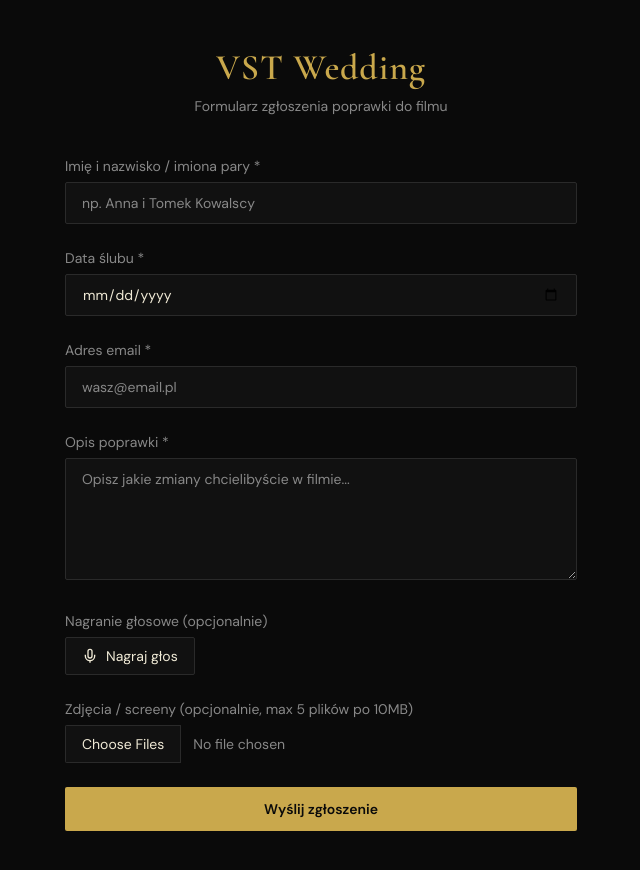
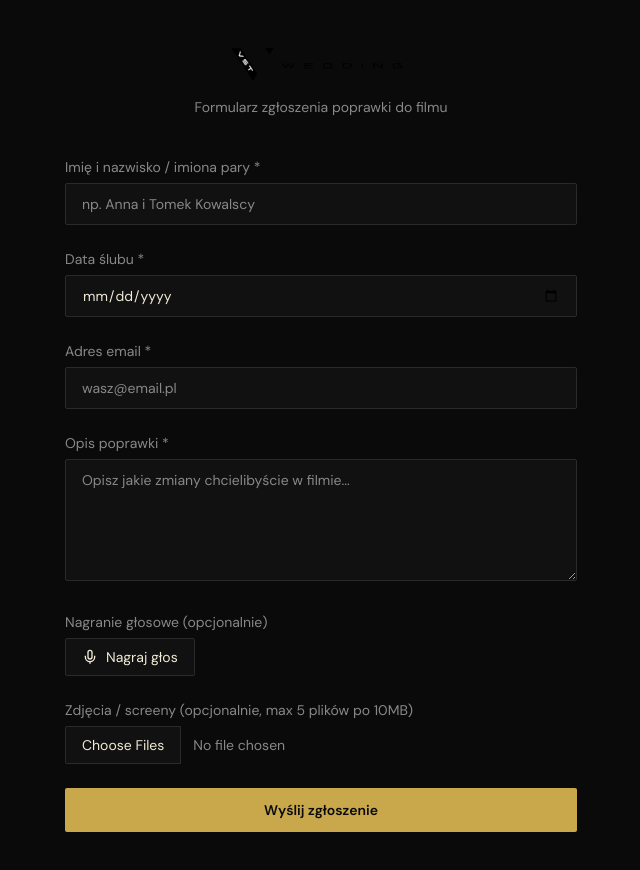
Before and after one commit to Smoothy15/vst-zgloszenia, a Next.js app: page /zgloszenie in a window 1280 px wide. Shown: the top 870 px of the page, without its empty margins (319-959 px from the left). Built offline with nearby package versions, Linux system fonts and the light colour scheme.

Commit message:
Homepage → panel, add logo/favicon, embed form for WordPress
- / redirects to /panel (login required)
- /zgloszenie/embed — clean form for iframe embedding
- Logo and favicon added
- All pages use VST Wedding logo image

```diff
--- a/src/app/(public)/moje-zgloszenie/[token]/page.tsx
+++ b/src/app/(public)/moje-zgloszenie/[token]/page.tsx
@@ -1,4 +1,5 @@
 import { notFound } from "next/navigation";
+import Image from "next/image";
 import { getServiceSupabase } from "@/lib/supabase/server";
 import { ClientChat } from "@/components/client-chat";
 
@@ -35,9 +36,13 @@ export default async function MojeZgloszeniePage({
   return (
     <main className="min-h-screen bg-[var(--background)] px-4 py-12">
       <div className="mb-8 text-center">
-        <h1 className="font-serif text-3xl font-semibold tracking-wide text-[var(--gold)]">
-          VST Wedding
-        </h1>
+        <Image
+          src="/logo.png"
+          alt="VST Wedding"
+          width={160}
+          height={29}
+          className="mx-auto mb-2 invert"
+        />
         <p className="mt-1 text-sm text-[var(--muted-foreground)]">
           Twoje zgłoszenie
         </p>
--- /dev/null
+++ b/src/app/(public)/zgloszenie/embed/layout.tsx
@@ -0,0 +1,8 @@
+// Layout bez nagłówka — czysty formularz do iframe
+export default function EmbedLayout({
+  children,
+}: {
+  children: React.ReactNode;
+}) {
+  return <>{children}</>;
+}
--- /dev/null
+++ b/src/app/(public)/zgloszenie/embed/page.tsx
@@ -0,0 +1,16 @@
+import { TicketForm } from "@/components/ticket-form";
+
+export const metadata = {
+  title: "Zgłoś poprawkę — VST Wedding",
+};
+
+// Wersja formularza do embedowania w iframe na WordPress
+export default function EmbedZgloszeniePage() {
+  return (
+    <main className="min-h-screen bg-transparent px-4 py-6">
+      <div className="mx-auto max-w-lg">
+        <TicketForm />
+      </div>
+    </main>
+  );
+}
--- a/src/app/(public)/zgloszenie/page.tsx
+++ b/src/app/(public)/zgloszenie/page.tsx
@@ -1,3 +1,4 @@
+import Image from "next/image";
 import { TicketForm } from "@/components/ticket-form";
 
 export const metadata = {
@@ -10,9 +11,13 @@ export default function ZgloszeniePage() {
     <main className="min-h-screen bg-[var(--background)] px-4 py-12">
       <div className="mx-auto max-w-lg">
         <div className="mb-10 text-center">
-          <h1 className="mb-2 font-serif text-4xl font-semibold tracking-wide text-[var(--gold)]">
-            VST Wedding
-          </h1>
+          <Image
+            src="/logo.png"
+            alt="VST Wedding"
+            width={180}
+            height={33}
+            className="mx-auto mb-4 invert"
+          />
           <p className="text-sm text-[var(--muted-foreground)]">
             Formularz zgłoszenia poprawki do filmu
           </p>
--- a/src/app/(team)/panel/page.tsx
+++ b/src/app/(team)/panel/page.tsx
@@ -1,3 +1,4 @@
+import Image from "next/image";
 import { getServiceSupabase } from "@/lib/supabase/server";
 import { TeamTicketList } from "@/components/team-ticket-list";
 import { UserButton } from "@clerk/nextjs";
@@ -21,10 +22,14 @@ export default async function PanelPage() {
       <div className="mx-auto max-w-3xl">
         <div className="mb-8 flex items-center justify-between">
           <div>
-            <h1 className="font-serif text-3xl font-semibold text-[var(--gold)]">
-              VST Wedding
-            </h1>
-            <p className="mt-1 text-sm text-[var(--muted-foreground)]">
+            <Image
+              src="/logo.png"
+              alt="VST Wedding"
+              width={160}
+              height={29}
+              className="mb-1 invert"
+            />
+            <p className="text-sm text-[var(--muted-foreground)]">
               Panel zgłoszeń
             </p>
           </div>
--- a/src/app/(team)/sign-in/[[...sign-in]]/page.tsx
+++ b/src/app/(team)/sign-in/[[...sign-in]]/page.tsx
@@ -1,12 +1,17 @@
+import Image from "next/image";
 import { SignIn } from "@clerk/nextjs";
 
 export default function SignInPage() {
   return (
     <div className="flex min-h-screen items-center justify-center bg-[var(--background)]">
       <div className="text-center">
-        <h1 className="mb-8 font-serif text-3xl font-semibold text-[var(--gold)]">
-          VST Wedding
-        </h1>
+        <Image
+          src="/logo.png"
+          alt="VST Wedding"
+          width={180}
+          height={33}
+          className="mx-auto mb-8 invert"
+        />
         <SignIn
           appearance={{
             elements: {
--- a/src/app/layout.tsx
+++ b/src/app/layout.tsx
@@ -15,8 +15,11 @@ const cormorant = Cormorant_Garamond({
 });
 
 export const metadata: Metadata = {
-  title: "VST Wedding — Zgłoszenia",
-  description: "System zgłoszeń poprawek dla VST Wedding Studio",
+  title: "VST Wedding — Panel",
+  description: "Panel zgłoszeń poprawek — VST Wedding Studio",
+  icons: {
+    icon: "/favicon.jpg",
+  },
 };
 
 export default function RootLayout({
--- a/src/app/page.tsx
+++ b/src/app/page.tsx
@@ -1,5 +1,5 @@
 import { redirect } from "next/navigation";
 
 export default function Home() {
-  redirect("/zgloszenie");
+  redirect("/panel");
 }
```
Also changed, not shown: public/favicon.jpg (added), public/logo.png (added).
